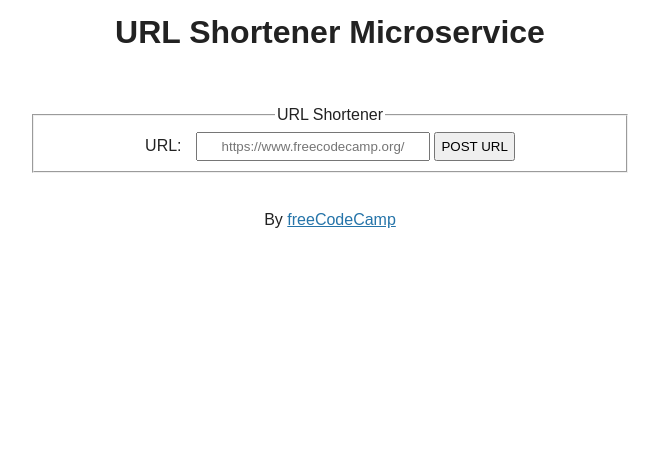
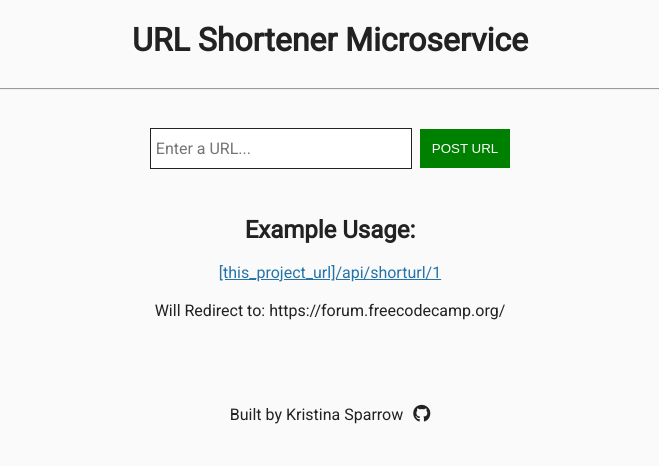
Before and after one commit to kristina-sparrow/fcc-backend-development, a website: page url-shortener-microservice/views/index.html in a window 1280 px wide. Shown: the whole page, without its empty margins (310-969 px from the left). Drawn offline with Linux system fonts and the light colour scheme.

Commit message:
Finish url shortener microservice

```diff
--- a/url-shortener-microservice/public/style.css
+++ b/url-shortener-microservice/public/style.css
@@ -1,46 +1,71 @@
 body {
-  font-family: Arial, sans-serif;
+  font-family: 'Roboto', sans-serif;
   font-size: 16px;
   color: #222;
-  background-color: #fff;
+  background-color: #FaFaFa;
   text-align: center;
   line-height: 1.4em;
+  display: flex;
+  flex-direction: column;
+  align-items: center;
+  justify-content: flex-start;
+  gap: 30px;
 }
 
-main {
-  padding: 0;
-  margin-top: 40px;
+hr {
+  width: 90%;
+  margin-top: -15px;
 }
 
-h3 {
-  margin-top: 30px;
+.container {
+  display: flex;
+  flex-direction: column;
+  align-items: center;
+  justify-content: center;
+  gap: 30px;
 }
 
+form {
+  max-width: 600px;
+  display: flex;
+  flex-direction: row;
+  align-items: center;
+  justify-content: center;
+  gap: 8px;
+}
 
+input[type='text'] {
+  padding: 10px 5px;
+  width: 250px;
+  text-align: left;
+  border: 1px solid #222;
+  color:#222;
+  font-family: inherit;
+  font-size: inherit;
+}
 
-.user-stories li {
-  margin-bottom: 1em;
+input[type='submit'] {
+  padding: 12px;
+  border: none;
+  background: green;
+  color: white;
 }
 
 a {
-  color: #2574a9;
+  color: #2574A9;
 }
 
-form {
-  margin: 10px auto;
+.footer {
+  width: 100%;
+  display: flex;
+  align-items: center;
+  justify-content: center;
+  gap: 10px;
   padding: 20px;
-  max-width: 600px;
+  color: #222;
 }
 
-label {
-  margin-right: 10px;
+.footer i {
+  color: #222;
+  font-size: 1.1rem;
 }
-
-input {
-  padding: 5px;
-}
-
-input[type='text'] {
-  width: 220px;
-  text-align: center;
-}
--- a/url-shortener-microservice/views/index.html
+++ b/url-shortener-microservice/views/index.html
@@ -1,32 +1,39 @@
 <!DOCTYPE html>
-
 <html>
   <head>
-    <title>URL Shortener Microservice | freeCodeCamp.org</title>
-    <link
-      rel="icon"
-      type="image/png"
-      href="https://cdn.freecodecamp.org/universal/favicons/favicon-16x16.png"
-    />
+    <title>URL Shortener Microservice</title>
+    <link href="https://fonts.googleapis.com/css?family=Roboto" rel="stylesheet" type="text/css">
+    <script
+    src="https://kit.fontawesome.com/0f70dd3e5b.js"
+    crossorigin="anonymous"
+  ></script>
     <link href="/public/style.css" rel="stylesheet" type="text/css" />
   </head>
-
   <body>
     <h1>URL Shortener Microservice</h1>
-    <main>
-      <section>
-        <form action="api/shorturl" method="POST">
-          <fieldset>
-            <legend>URL Shortener</legend>
-            <label for="url_input">URL:</label>
-            <input id="url_input" type="text" name="url" placeholder="https://www.freecodecamp.org/" />
-            <input type="submit" value="POST URL" />
-          </fieldset>
-        </form>
-      </section>
-    </main>
-    <footer>
-      <p>By <a href="https://www.freecodecamp.org/">freeCodeCamp</a></p>
+    <hr />
+    <div class="container">
+      <form action="api/shorturl" method="POST">
+        <input id="url_input" type="text" name="url" placeholder="Enter a URL..." />
+        <input type="submit" value="POST URL" />
+      </form>
+      <div class="example-usage">
+        <h2>Example Usage:</h2>
+        <a href="https://url-shortener-microservice.kristinasparrow.repl.co/api/shorturl/1">
+          [this_project_url]/api/shorturl/1
+        </a>
+        <p>Will Redirect to: https://forum.freecodecamp.org/</p>
+      </div>
+    </div>
+    <footer class="footer">
+      <p>Built by Kristina Sparrow</p>
+      <a
+        href="https://github.com/kristina-sparrow"
+        target="_blank"
+        rel="noopener noreferrer"
+      >
+        <i class="fa-brands fa-github"></i>
+      </a>
     </footer>
   </body>
 </html>
```
Also changed, not shown: url-shortener-microservice/index.js (+63 -5 lines), url-shortener-microservice/nodemon.json (deleted, +0 -13 lines), url-shortener-microservice/package.json (+4 -5 lines), url-shortener-microservice/README.md, 3 other files.
